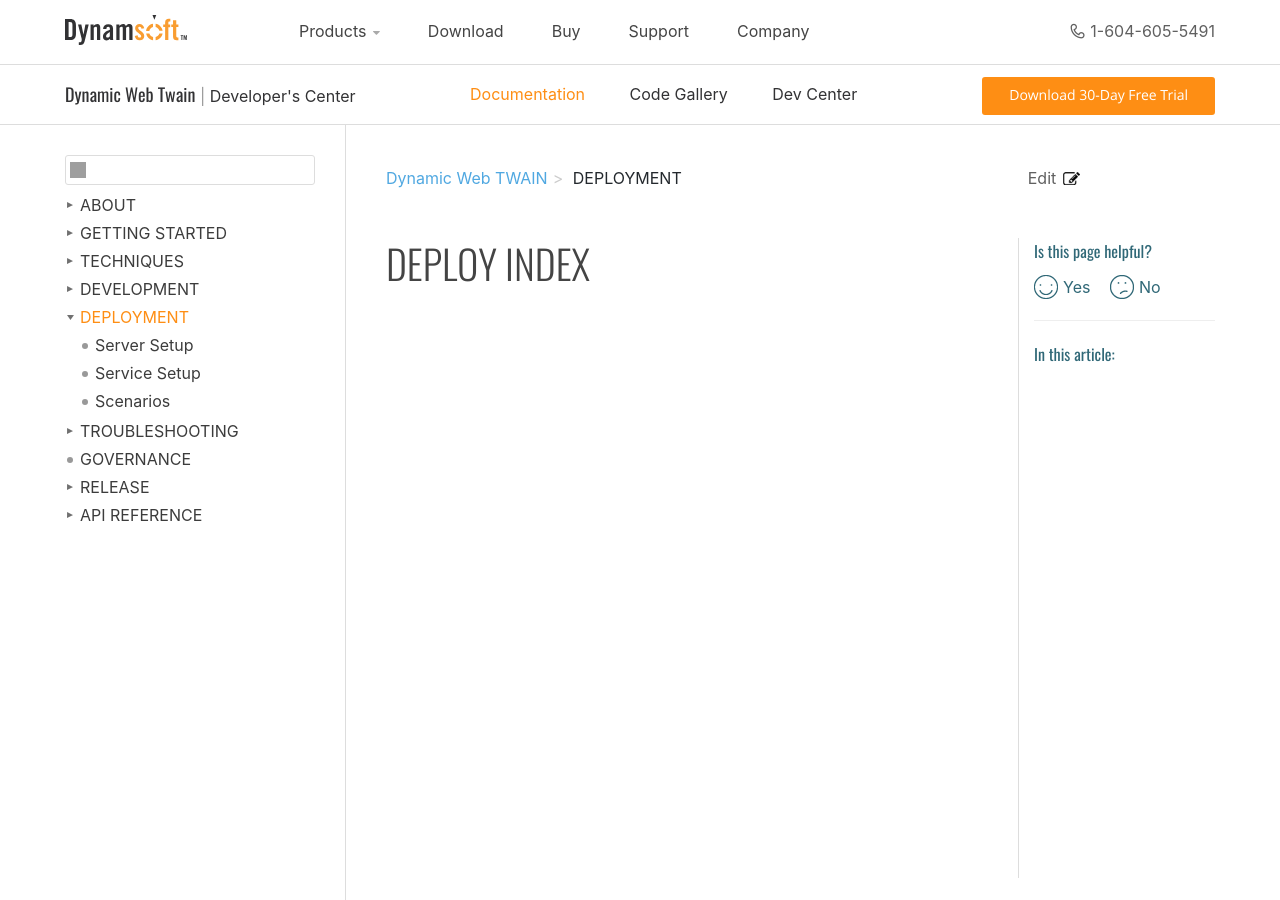
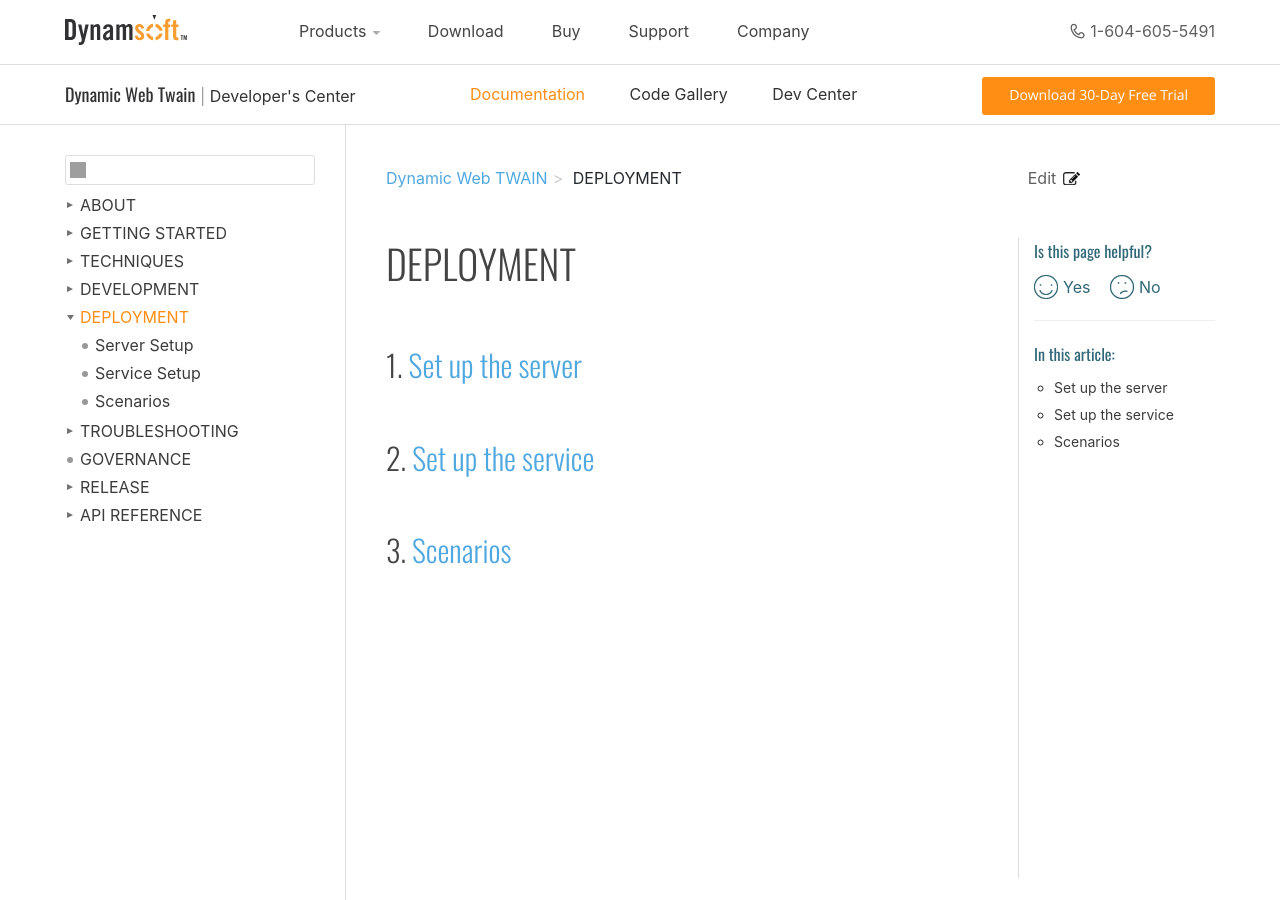
Before and after one commit to ztyyLV/web-twain-docs, a Jekyll site: the page built from indepth/deployment/deploy-index.md, in a window 1280 px wide and 900 px high. Built offline with Jekyll 4.4.1, drawn with Linux system fonts in a browser that asks for light colours; comment, search, counter and statistics services are not loaded; grey boxes are pictures that could not be loaded.

Commit message:
reviewing 036

```diff
--- a/indepth/deployment/deploy-index.md
+++ b/indepth/deployment/deploy-index.md
@@ -1,8 +1,16 @@
 ---
 layout: default-layout
 needAutoGenerateSidebar: true
-description: "TOADD"
-title: "TOADD"
+title: Dynamic Web TWAIN Deployment - Index Page
+keywords: Dynamic Web TWAIN, Documentation, Deployment, Index
+breadcrumbText: Index
+description: Dynamic Web TWAIN SDK Documentation Index Page
 ---
 
-# DEPLOY INDEX
+# DEPLOYMENT
+
+## [Set up the server]({{site.indepth}}deployment/server.html)
+
+## [Set up the service]({{site.indepth}}deployment/service.html)
+
+## [Scenarios]({{site.indepth}}deployment/scenarios.html)
```
Also changed, not shown: indepth/deployment/scenarios.md (+6 -2 lines), indepth/deployment/server.md (+4 -2 lines), indepth/deployment/service.md (+4 -2 lines), indepth/development/topics.md (+8 -5 lines).
